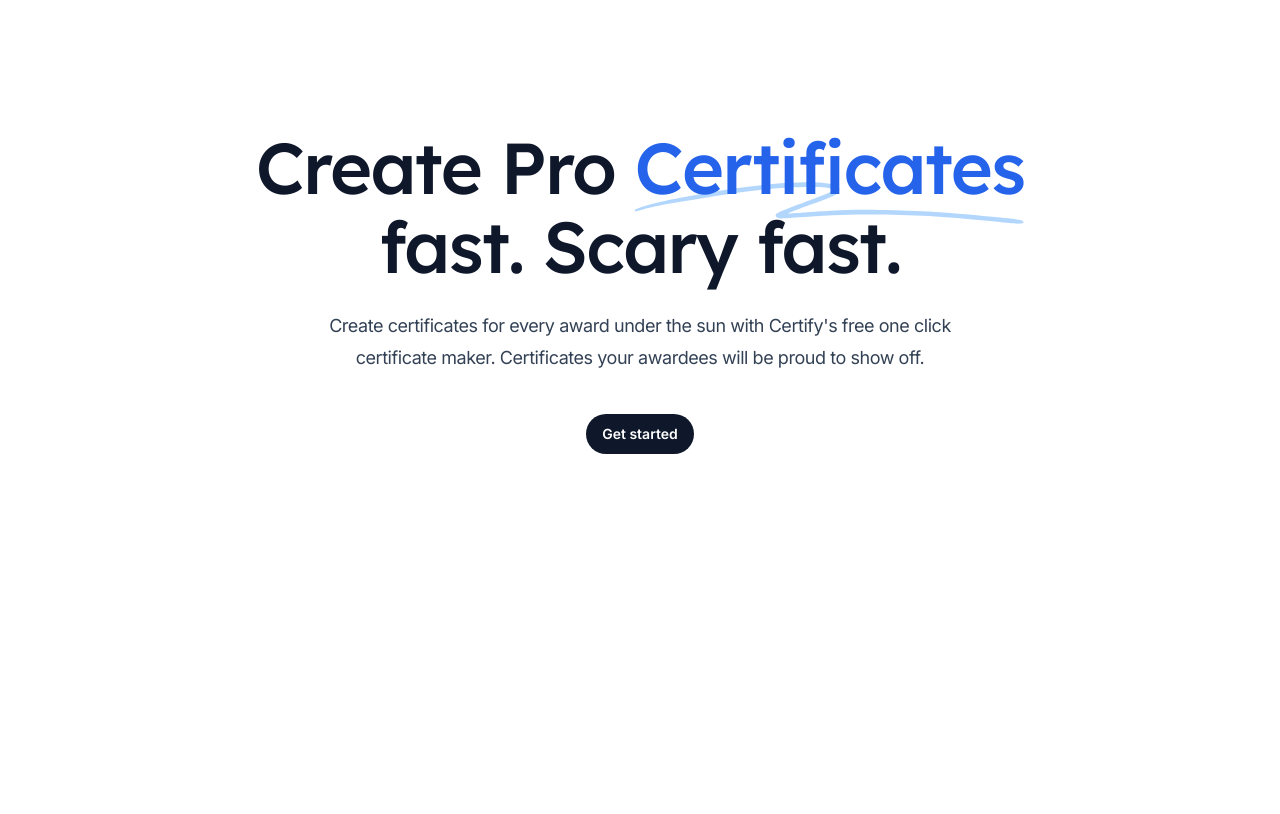
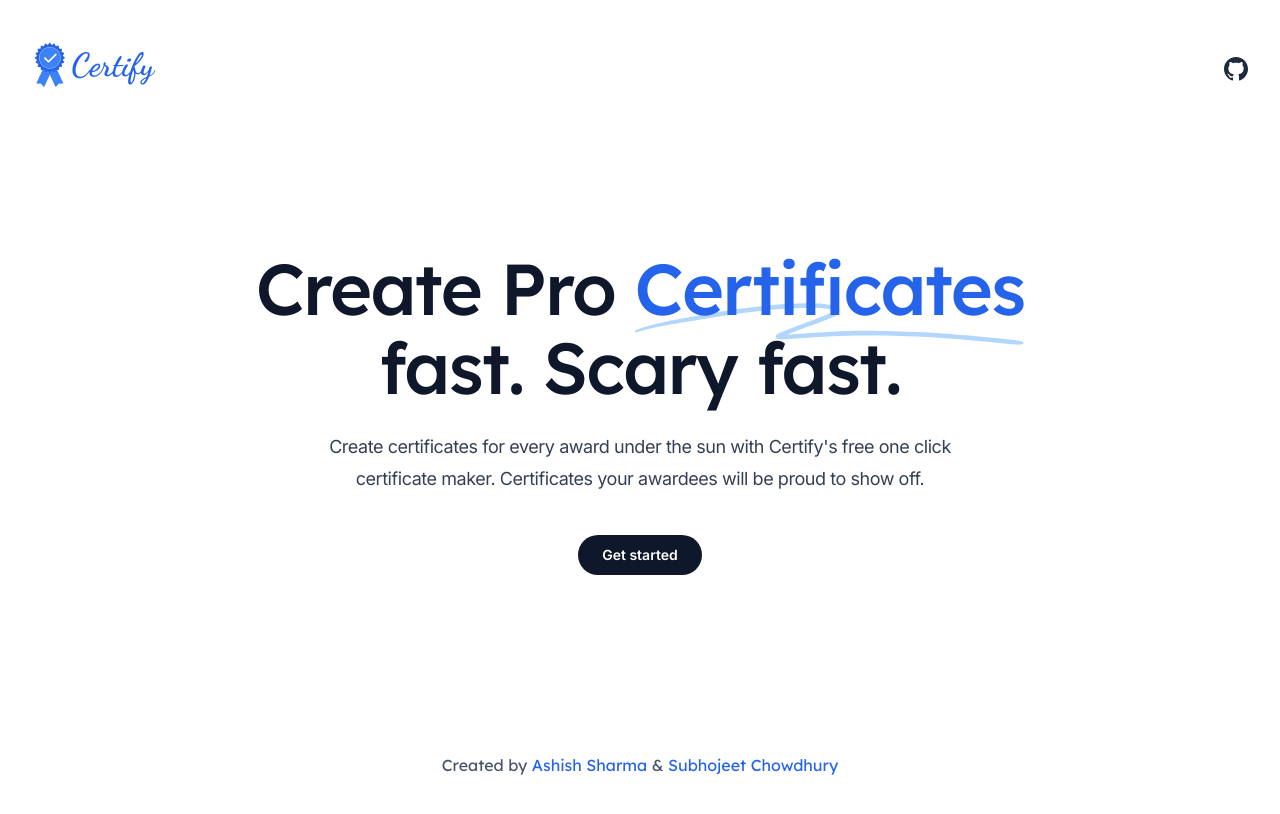
Before and after one commit to itsashish1801/certify, a Next.js app: page / in a window 1280 px wide. Shown: the top 814 px of the page. Built offline with nearby package versions, Linux system fonts and the light colour scheme.

Commit message:
Create the Header.

```diff
--- /dev/null
+++ b/components/Header.js
@@ -0,0 +1,42 @@
+import Link from 'next/link';
+import Container from './Container';
+import Logo from '../assets/Certify.png';
+import Image from 'next/image';
+
+const Header = () => {
+  return (
+    <header className='py-10'>
+      <Container>
+        <nav className='relative z-50 text-sm'>
+          <ul className='flex items-center justify-between'>
+            <li>
+              <Link href='#'>
+                <a>
+                  <span className='sr-only'>Home</span>
+                  <Image src={Logo} alt='Cerify logo' height={50} width={125} />
+                </a>
+              </Link>
+            </li>
+            <li>
+              <a
+                className='group'
+                aria-label='GitHub'
+                href='https://github.com'
+              >
+                <svg
+                  aria-hidden='true'
+                  viewBox='0 0 16 16'
+                  className='h-6 w-6 fill-slate-800 group-hover:fill-slate-600'
+                >
+                  <path d='M8 0C3.58 0 0 3.58 0 8C0 11.54 2.29 14.53 5.47 15.59C5.87 15.66 6.02 15.42 6.02 15.21C6.02 15.02 6.01 14.39 6.01 13.72C4 14.09 3.48 13.23 3.32 12.78C3.23 12.55 2.84 11.84 2.5 11.65C2.22 11.5 1.82 11.13 2.49 11.12C3.12 11.11 3.57 11.7 3.72 11.94C4.44 13.15 5.59 12.81 6.05 12.6C6.12 12.08 6.33 11.73 6.56 11.53C4.78 11.33 2.92 10.64 2.92 7.58C2.92 6.71 3.23 5.99 3.74 5.43C3.66 5.23 3.38 4.41 3.82 3.31C3.82 3.31 4.49 3.1 6.02 4.13C6.66 3.95 7.34 3.86 8.02 3.86C8.7 3.86 9.38 3.95 10.02 4.13C11.55 3.09 12.22 3.31 12.22 3.31C12.66 4.41 12.38 5.23 12.3 5.43C12.81 5.99 13.12 6.7 13.12 7.58C13.12 10.65 11.25 11.33 9.47 11.53C9.76 11.78 10.01 12.26 10.01 13.01C10.01 14.08 10 14.94 10 15.21C10 15.42 10.15 15.67 10.55 15.59C13.71 14.53 16 11.53 16 8C16 3.58 12.42 0 8 0Z'></path>
+                </svg>
+              </a>
+            </li>
+          </ul>
+        </nav>
+      </Container>
+    </header>
+  );
+};
+
+export default Header;
--- a/components/Hero.js
+++ b/components/Hero.js
@@ -3,7 +3,7 @@
 
 const Hero = () => {
   return (
-    <Container className='pt-20 pb-16 text-center lg:pt-32'>
+    <Container className='pt-20 pb-16 text-center lg:pt-28'>
       <h1 className='mx-auto max-w-4xl font-display text-5xl font-medium tracking-tight text-slate-900 sm:text-7xl'>
         Create Pro{' '}
         <span className='relative whitespace-nowrap text-blue-600'>
@@ -24,9 +24,16 @@
         one click certificate maker. Certificates your awardees will be proud to
         show off.
       </p>
-      <ButtonLink className='mt-10' href='/register'>
+      <ButtonLink className='mt-10 px-6' href='/name'>
         Get started
       </ButtonLink>
+      <div className='mt-36 lg:mt-44'>
+        <p className='font-display text-base text-slate-600'>
+          Created by&nbsp;
+          <span className='text-blue-600'>Ashish Sharma</span> &amp;{' '}
+          <span className='text-blue-600'>Subhojeet Chowdhury</span>
+        </p>
+      </div>
     </Container>
   );
 };
--- a/pages/index.js
+++ b/pages/index.js
@@ -1,5 +1,6 @@
 import Head from 'next/head';
 import Image from 'next/image';
+import Header from '../components/Header';
 import Hero from '../components/Hero';
 
 export default function Home() {
@@ -10,6 +11,7 @@
         <meta name='description' content='Will change this later' />
         <link rel='icon' href='/favicon.ico' />
       </Head>
+      <Header />
       <main>
         <Hero />
       </main>
```
Also changed, not shown: assets/Certify.png (added).
